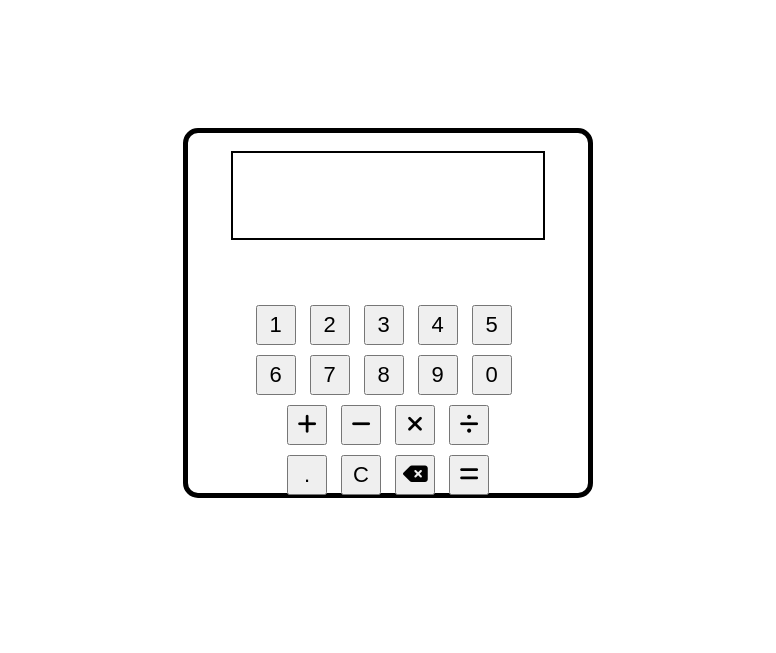
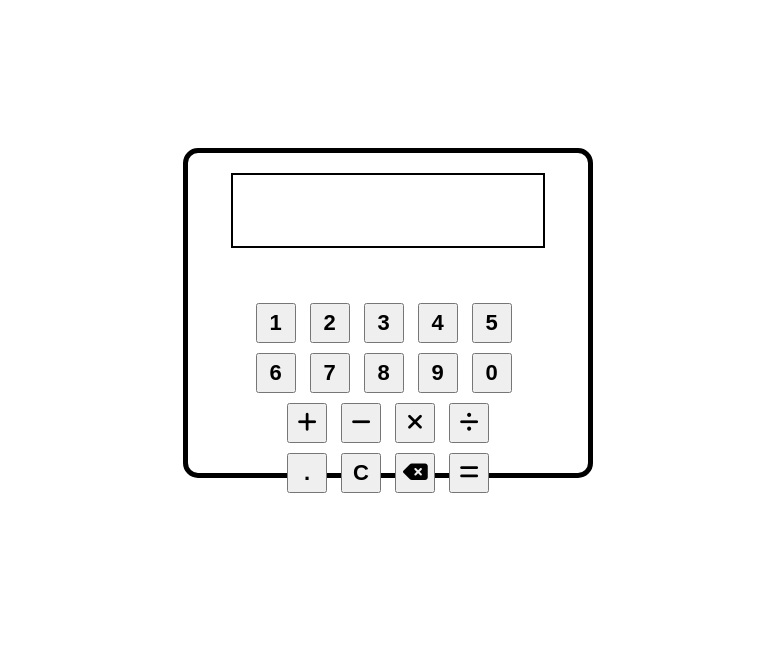
Before and after one commit to jholson1030/odin-calculator, a website: page index.html in a window 1280 px wide. Shown: the part 87-740 px from the top of the page, without its empty margins (252-1028 px from the left). Drawn offline with Linux system fonts and the light colour scheme.

Commit message:
Resize calculator

```diff
--- a/style.css
+++ b/style.css
@@ -33,15 +33,16 @@ h1 {
 #calculator {
     display: flex;
     flex-direction: column;
-    justify-content: space-around;
+    justify-content: flex-start;
     align-items: center;
     flex: 1;
     border: solid 5px black;
     border-radius: 15px;
     width: 20vw;
-    height: 45vh;
+    height: 40vh;
     max-width: 400px;
-    max-height: 800px;
+    max-height: 700px;
+
 }
 
 #display {
@@ -53,7 +54,7 @@ h1 {
     width: 300px;
     height: 75px;
     border: solid 2px black;
-    margin: 0 1.5vh 2vw;
+    margin: 20px auto 50px;
 }
 
 #buttons-container {
@@ -63,11 +64,11 @@ h1 {
     justify-content: center;
     align-items: center;
     flex-wrap: wrap;
-    padding-top: none;
 }
 
 button {
     font-size: 22px;
+    font-weight: bold;
     width: 40px;
     height: 40px;
     margin: 5px;
```
